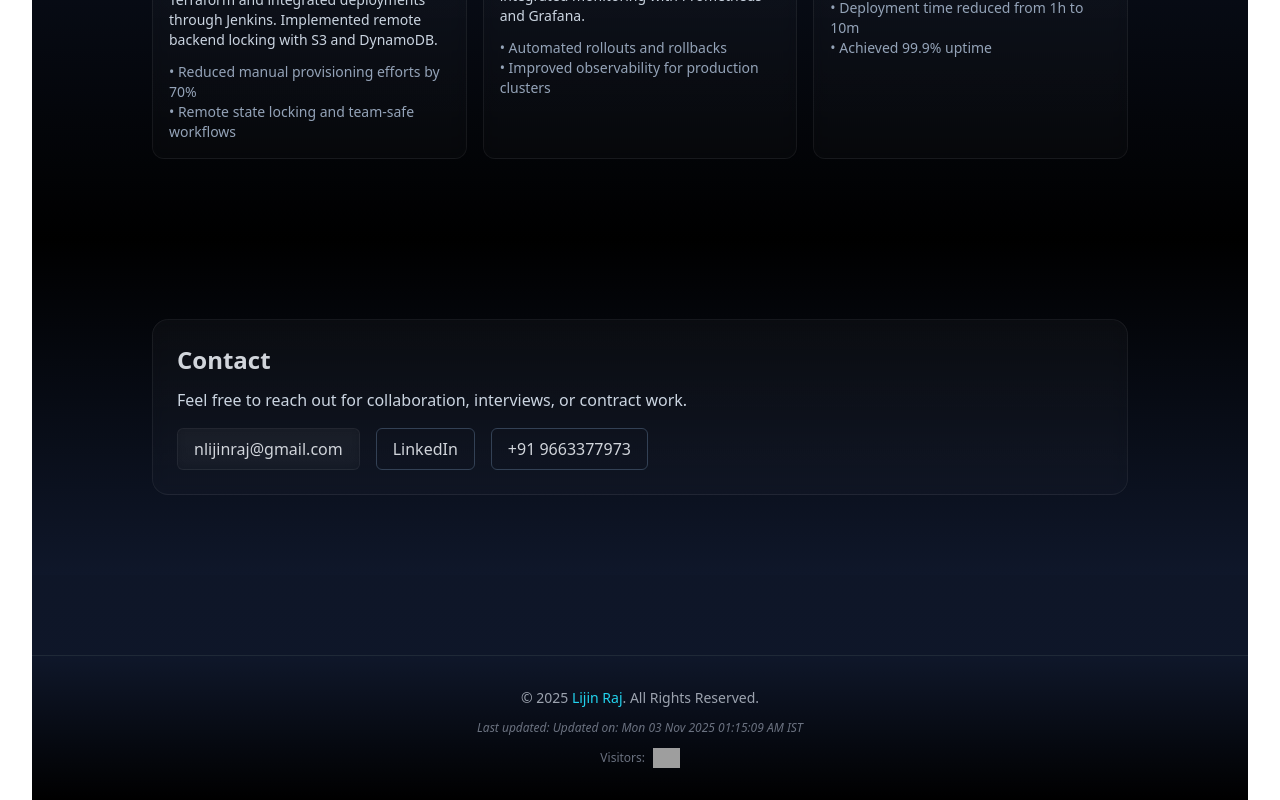
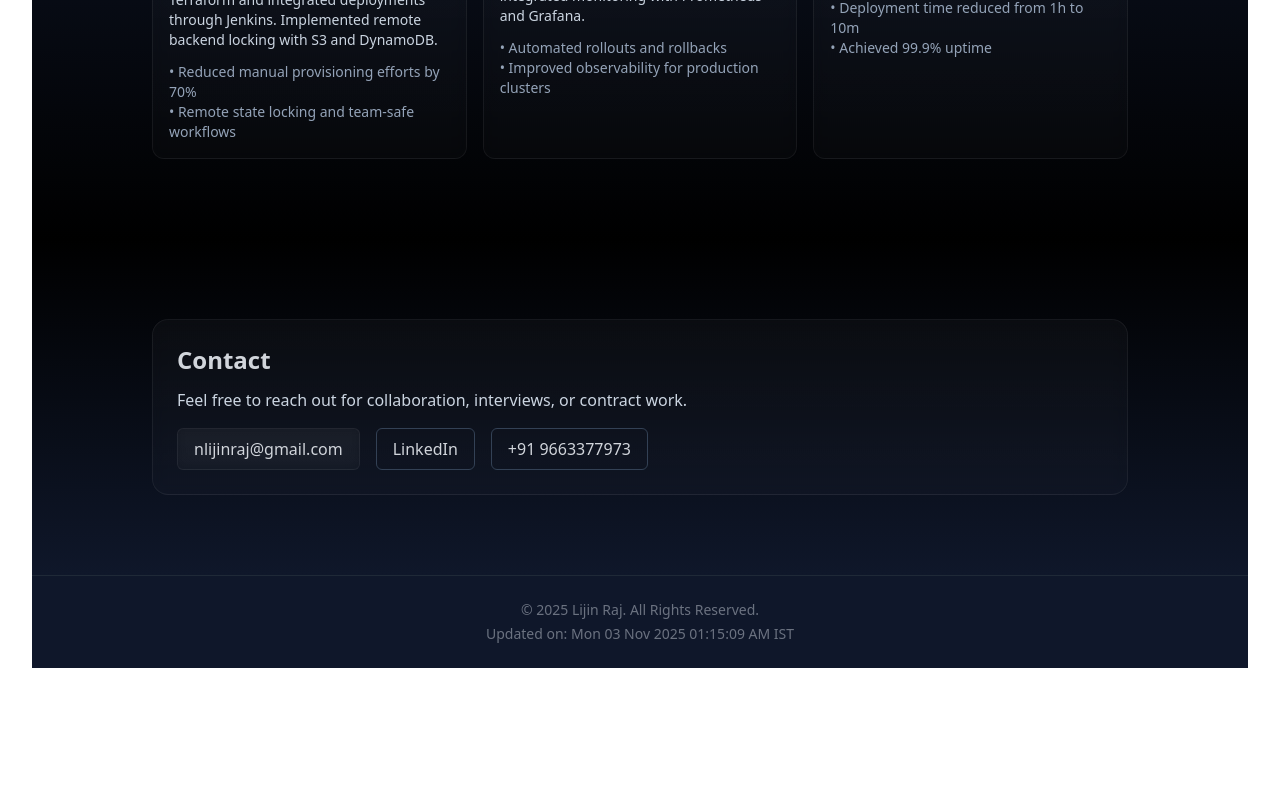
Before and after one commit to nlijin/devops_profile, a React (Vite) app: page / in a window 1280 px wide. Shown: the part 3749-4549 px from the top of the page. After the commit the page ends 4417 px from the top, so only its background shows below. Built offline with nearby package versions, Linux system fonts and the light colour scheme; grey boxes are pictures that could not be loaded.

Commit message:
fixed footer by creating public folder

```diff
--- a/src/components/Footer.jsx
+++ b/src/components/Footer.jsx
@@ -1,42 +1,24 @@
 import React, { useEffect, useState } from "react";
 
 export default function Footer() {
-  const [lastUpdate, setLastUpdate] = useState("");
+  const [lastUpdated, setLastUpdated] = useState("Loading...");
 
   useEffect(() => {
-    // Fetch the last updated timestamp written by GitHub Action
-    fetch("/last-update.txt")
-      .then((res) => res.text())
-      .then((data) => setLastUpdate(data.trim()))
-      .catch(() => setLastUpdate("Unknown"));
+    const fileUrl = `${window.location.origin}${import.meta.env.BASE_URL}last-update.txt`;
+
+    fetch(fileUrl)
+      .then((res) => {
+        if (!res.ok) throw new Error("File not found");
+        return res.text();
+      })
+      .then((text) => setLastUpdated(text))
+      .catch(() => setLastUpdated("Last updated: unknown"));
   }, []);
 
   return (
-    <footer className="mt-20 py-8 text-center border-t border-gray-800 bg-gradient-to-t from-black to-slate-900">
-      <div className="space-y-3">
-        {/* Owner Info */}
-        <p className="text-gray-400 text-sm">
-          © {new Date().getFullYear()}{" "}
-          <span className="text-cyan-400 font-medium">Lijin Raj</span>. All Rights Reserved.
-        </p>
-
-        {/* Last Update Timestamp */}
-        <p className="text-xs text-gray-500 italic">
-          {lastUpdate
-            ? `Last updated: ${lastUpdate}`
-            : "Fetching last update info..."}
-        </p>
-
-        {/* Visitor Counter Badge */}
-        <div className="flex justify-center items-center gap-2 mt-2">
-          <span className="text-xs text-gray-500">Visitors:</span>
-          <img
-            src="https://visitor-badge.laobi.icu/badge?page_id=nlijin.devops_portfolio"
-            alt="visitor badge"
-            className="h-5"
-          />
-        </div>
-      </div>
+    <footer className="text-center py-6 text-gray-500 text-sm border-t border-gray-800 bg-slate-900">
+      <p>© 2025 Lijin Raj. All Rights Reserved.</p>
+      <p className="mt-1">{lastUpdated}</p>
     </footer>
   );
 }
```
Also changed, not shown: public/last-update.txt (renamed from last-update.txt), 6 other files (tests, documents, lock files or other folders).
